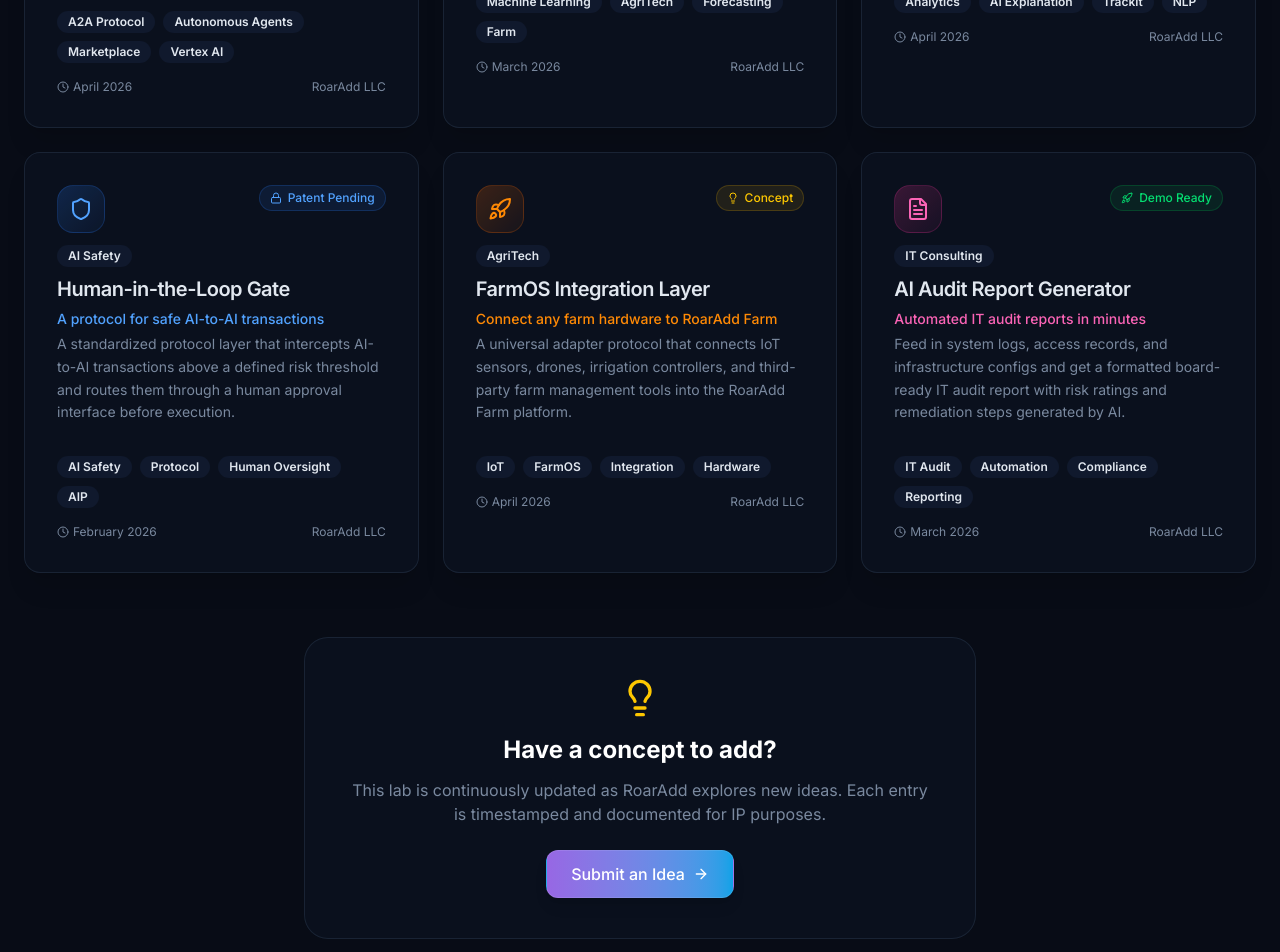
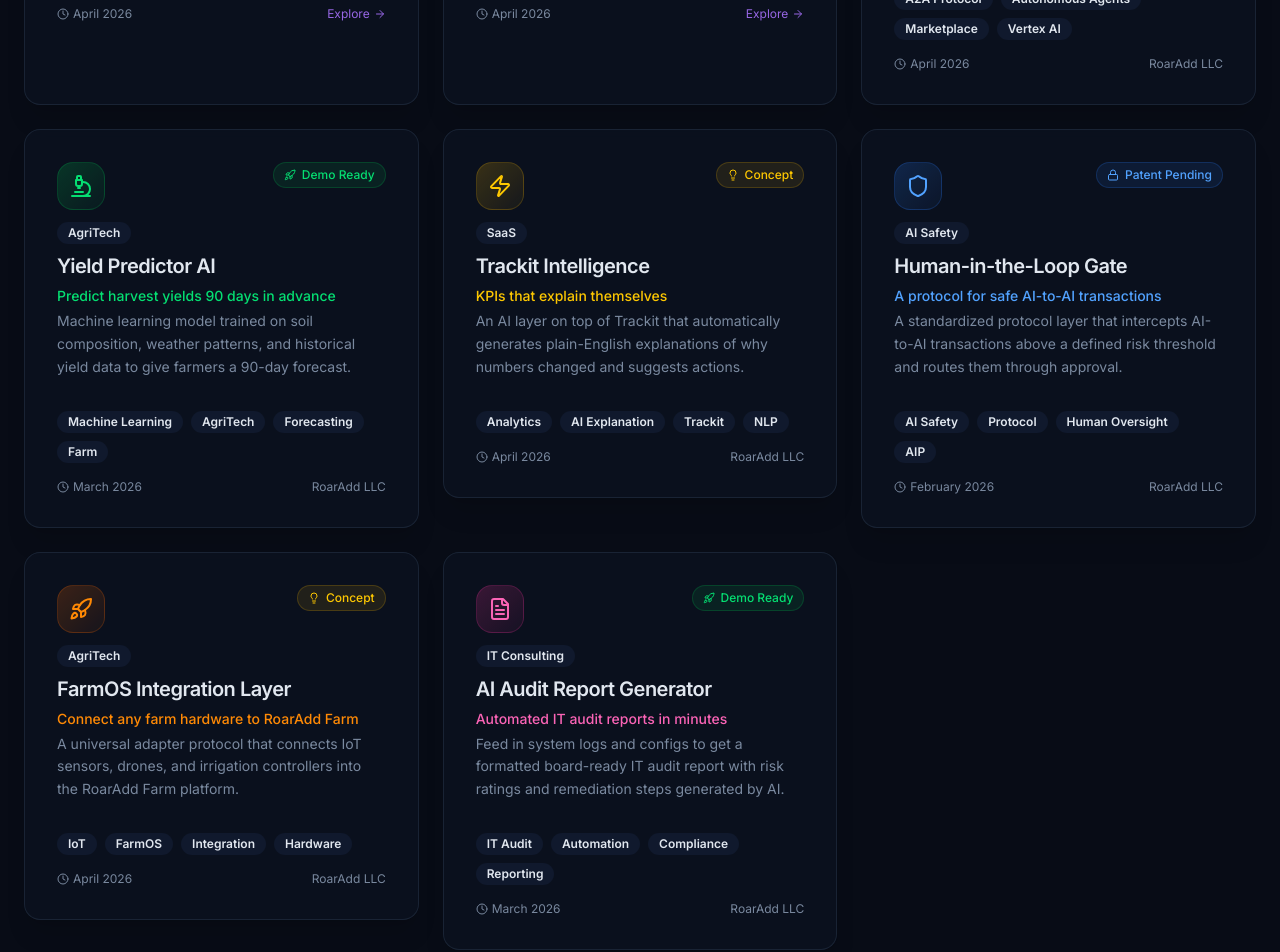
Before and after one commit to RoaraddTrackit-cloud/Roaradd-Services, a React (Vite) app in the folder website/: page /ideas in a window 1280 px wide. Shown: the part 940-1892 px from the top of the page. Built offline with nearby package versions, Linux system fonts and the light colour scheme; a web font is replaced by a local one.

Commit message:
Update website/src/pages/Ideas.tsx: add SolarEye and PoleHive cards

```diff
--- a/website/src/pages/Ideas.tsx
+++ b/website/src/pages/Ideas.tsx
@@ -2,15 +2,18 @@
 import { Badge } from "@/components/ui/badge";
 import { Card, CardContent, CardDescription, CardHeader, CardTitle } from "@/components/ui/card";
 import { Button } from "@/components/ui/button";
+import { Link } from "wouter";
 import { ArrowRight, Brain, Clock, FileText, Lightbulb, Lock, Microscope, Rocket, Shield, Zap } from "lucide-react";
 
 const ideas = [
-  { id: 1, status: "concept", category: "AI Infrastructure", icon: Brain, color: "text-purple-400", bg: "from-purple-500/20 to-purple-500/5 border-purple-500/20", title: "AIP Marketplace", tagline: "Let AI agents discover and transact autonomously", description: "A decentralized marketplace where AI agents can browse, negotiate, and purchase services from other AI systems with human-in-the-loop approval gates for high-value transactions.", tags: ["A2A Protocol", "Autonomous Agents", "Marketplace", "Vertex AI"], date: "April 2026" },
-  { id: 2, status: "demo", category: "AgriTech", icon: Microscope, color: "text-green-400", bg: "from-green-500/20 to-green-500/5 border-green-500/20", title: "Yield Predictor AI", tagline: "Predict harvest yields 90 days in advance", description: "Machine learning model trained on soil composition, weather patterns, and historical yield data to give farmers a 90-day harvest forecast with confidence intervals.", tags: ["Machine Learning", "AgriTech", "Forecasting", "Farm"], date: "March 2026" },
-  { id: 3, status: "concept", category: "SaaS", icon: Zap, color: "text-yellow-400", bg: "from-yellow-500/20 to-yellow-500/5 border-yellow-500/20", title: "Trackit Intelligence", tagline: "KPIs that explain themselves", description: "An AI layer on top of Trackit that automatically generates plain-English explanations of why numbers changed and suggests corrective actions.", tags: ["Analytics", "AI Explanation", "Trackit", "NLP"], date: "April 2026" },
-  { id: 4, status: "patent-pending", category: "AI Safety", icon: Shield, color: "text-blue-400", bg: "from-blue-500/20 to-blue-500/5 border-blue-500/20", title: "Human-in-the-Loop Gate", tagline: "A protocol for safe AI-to-AI transactions", description: "A standardized protocol layer that intercepts AI-to-AI transactions above a defined risk threshold and routes them through a human approval interface before execution.", tags: ["AI Safety", "Protocol", "Human Oversight", "AIP"], date: "February 2026" },
-  { id: 5, status: "concept", category: "AgriTech", icon: Rocket, color: "text-orange-400", bg: "from-orange-500/20 to-orange-500/5 border-orange-500/20", title: "FarmOS Integration Layer", tagline: "Connect any farm hardware to RoarAdd Farm", description: "A universal adapter protocol that connects IoT sensors, drones, irrigation controllers, and third-party farm management tools into the RoarAdd Farm platform.", tags: ["IoT", "FarmOS", "Integration", "Hardware"], date: "April 2026" },
-  { id: 6, status: "demo", category: "IT Consulting", icon: FileText, color: "text-pink-400", bg: "from-pink-500/20 to-pink-500/5 border-pink-500/20", title: "AI Audit Report Generator", tagline: "Automated IT audit reports in minutes", description: "Feed in system logs, access records, and infrastructure configs and get a formatted board-ready IT audit report with risk ratings and remediation steps generated by AI.", tags: ["IT Audit", "Automation", "Compliance", "Reporting"], date: "March 2026" },
+  { id: 101, status: "demo", category: "Fleet Intelligence", icon: Zap, color: "text-cyan-400", bg: "from-cyan-500/20 to-cyan-500/5 border-cyan-500/20", title: "SolarEye", tagline: "The Road as a Sensor", description: "Distributed, solar-powered intelligence network that turns passive vehicle assets into active road data nodes.", tags: ["Fleet", "Edge AI", "Starlink", "AIP"], date: "April 2026", href: "/ideas/solareye" },
+  { id: 102, status: "demo", category: "AgriTech", icon: Rocket, color: "text-green-400", bg: "from-green-500/20 to-green-500/5 border-green-500/20", title: "PoleHive", tagline: "The Future of Beekeeping", description: "Next-generation smart beehive with modular architecture, non-invasive extraction, and 24/7 solar autonomy.", tags: ["AgriTech", "IoT", "Automation", "Sustainability"], date: "April 2026", href: "/ideas/polehive" },
+  { id: 1, status: "concept", category: "AI Infrastructure", icon: Brain, color: "text-purple-400", bg: "from-purple-500/20 to-purple-500/5 border-purple-500/20", title: "AIP Marketplace", tagline: "Let AI agents discover and transact autonomously", description: "A decentralized marketplace where AI agents can browse, negotiate, and purchase services with human-in-the-loop approval gates.", tags: ["A2A Protocol", "Autonomous Agents", "Marketplace", "Vertex AI"], date: "April 2026" },
+  { id: 2, status: "demo", category: "AgriTech", icon: Microscope, color: "text-green-400", bg: "from-green-500/20 to-green-500/5 border-green-500/20", title: "Yield Predictor AI", tagline: "Predict harvest yields 90 days in advance", description: "Machine learning model trained on soil composition, weather patterns, and historical yield data to give farmers a 90-day forecast.", tags: ["Machine Learning", "AgriTech", "Forecasting", "Farm"], date: "March 2026" },
+  { id: 3, status: "concept", category: "SaaS", icon: Zap, color: "text-yellow-400", bg: "from-yellow-500/20 to-yellow-500/5 border-yellow-500/20", title: "Trackit Intelligence", tagline: "KPIs that explain themselves", description: "An AI layer on top of Trackit that automatically generates plain-English explanations of why numbers changed and suggests actions.", tags: ["Analytics", "AI Explanation", "Trackit", "NLP"], date: "April 2026" },
+  { id: 4, status: "patent-pending", category: "AI Safety", icon: Shield, color: "text-blue-400", bg: "from-blue-500/20 to-blue-500/5 border-blue-500/20", title: "Human-in-the-Loop Gate", tagline: "A protocol for safe AI-to-AI transactions", description: "A standardized protocol layer that intercepts AI-to-AI transactions above a defined risk threshold and routes them through approval.", tags: ["AI Safety", "Protocol", "Human Oversight", "AIP"], date: "February 2026" },
+  { id: 5, status: "concept", category: "AgriTech", icon: Rocket, color: "text-orange-400", bg: "from-orange-500/20 to-orange-500/5 border-orange-500/20", title: "FarmOS Integration Layer", tagline: "Connect any farm hardware to RoarAdd Farm", description: "A universal adapter protocol that connects IoT sensors, drones, and irrigation controllers into the RoarAdd Farm platform.", tags: ["IoT", "FarmOS", "Integration", "Hardware"], date: "April 2026" },
+  { id: 6, status: "demo", category: "IT Consulting", icon: FileText, color: "text-pink-400", bg: "from-pink-500/20 to-pink-500/5 border-pink-500/20", title: "AI Audit Report Generator", tagline: "Automated IT audit reports in minutes", description: "Feed in system logs and configs to get a formatted board-ready IT audit report with risk ratings and remediation steps generated by AI.", tags: ["IT Audit", "Automation", "Compliance", "Reporting"], date: "March 2026" },
 ];
 
 const statusConfig: Record<string, { label: string; color: string; icon: React.ElementType }> = {
@@ -45,9 +48,11 @@
             <div className="grid md:grid-cols-2 lg:grid-cols-3 gap-6">
               {ideas.map((idea, i) => {
                 const status = statusConfig[idea.status];
+                const CardWrapper = idea.href ? Link : 'div';
                 return (
                   <motion.div key={idea.id} initial={{ opacity: 0, y: 20 }} whileInView={{ opacity: 1, y: 0 }} viewport={{ once: true }} transition={{ duration: 0.5, delay: i * 0.07 }}>
-                    <Card className="glass-panel h-full hover:border-white/20 transition-all group">
+                    <CardWrapper href={idea.href || '#'}>
+                      <Card className={`glass-panel h-full hover:border-white/20 transition-all group ${idea.href ? 'cursor-pointer' : ''}`}>
                         <CardHeader>
                           <div className="flex items-start justify-between mb-3">
                             <div className={`w-12 h-12 rounded-2xl bg-gradient-to-br ${idea.bg} border flex items-center justify-center group-hover:scale-110 transition-transform`}>
@@ -68,24 +73,19 @@
                           </div>
                           <div className="flex items-center justify-between text-xs text-muted-foreground">
                             <div className="flex items-center gap-1"><Clock className="w-3 h-3" />{idea.date}</div>
+                            {idea.href ? (
+                              <div className="flex items-center gap-1 text-primary group-hover:underline">Explore <ArrowRight className="w-3 h-3" /></div>
+                            ) : (
                               <span>RoarAdd LLC</span>
+                            )}
                           </div>
                         </CardContent>
                       </Card>
+                    </CardWrapper>
                   </motion.div>
                 );
               })}
             </div>
-            <motion.div initial={{ opacity: 0, y: 20 }} whileInView={{ opacity: 1, y: 0 }} viewport={{ once: true }} className="mt-16 text-center">
-              <div className="glass-panel rounded-3xl p-10 border border-white/10 max-w-2xl mx-auto">
-                <Lightbulb className="w-10 h-10 text-yellow-400 mx-auto mb-4" />
-                <h3 className="text-2xl font-bold text-white mb-3">Have a concept to add?</h3>
-                <p className="text-muted-foreground mb-6">This lab is continuously updated as RoarAdd explores new ideas. Each entry is timestamped and documented for IP purposes.</p>
-                <Button variant="gradient" asChild className="gap-2">
-                  <a href="mailto:kalyan.modium@roaradd.com?subject=New Idea for RoarAdd Ideas Lab">Submit an Idea <ArrowRight className="w-4 h-4" /></a>
-                </Button>
-              </div>
-            </motion.div>
           </div>
         </section>
       </main>
```
Lines whose indentation alone changed are shown as unchanged.
